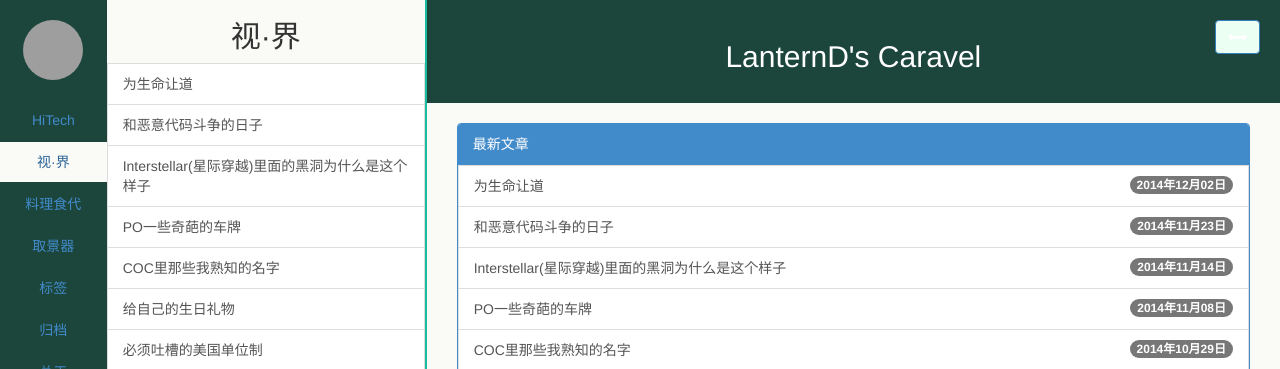
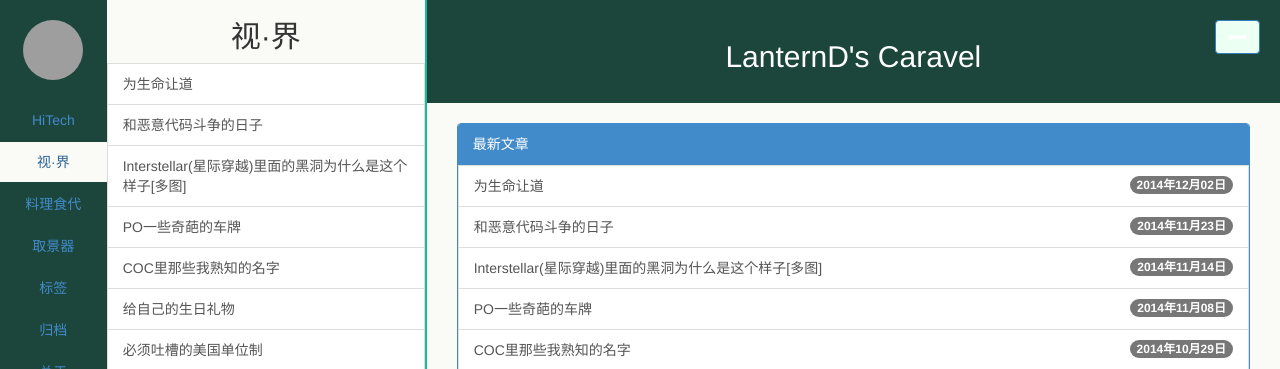
Before and after one commit to LanternD/lanternd.github.io, a Jekyll site: the page built from index.html, in a window 1280 px wide. Shown: the top 369 px of the page. Built offline with Jekyll 4.4.1, drawn with Linux system fonts in a browser that asks for light colours; the list of posts is cut into pages by our own code; grey boxes are pictures that could not be loaded.

Commit message:
LanternD's

```diff
--- a/_includes/navside.html
+++ b/_includes/navside.html
@@ -17,7 +17,7 @@
           <tr>
             <td><a href="/pages/atom.xml" target="_blank"><i class="fa fa-rss fa-lg"></i></a></td>
             <td><a href="mailto:{{ site.author.email }}"><i class="fa fa-envelope-o fa-lg"></i></a></td>
-            <td><a class="pjaxlink" href="/pages/links.html" target="_blank"><i class="fa fa-link fa-lg"></i></a></td>
+            <td><a class="pjaxlink" href="/pages/links.html"><i class="fa fa-link fa-lg"></i></a></td>
           </tr>
         </table>
       </div>
--- a/_posts/View-Witness/2014-11-14-Interstellar-Blackhole.md
+++ b/_posts/View-Witness/2014-11-14-Interstellar-Blackhole.md
@@ -1,6 +1,6 @@
 ---
 layout: post
-title: Interstellar(星际穿越)里面的黑洞为什么是这个样子
+title: Interstellar(星际穿越)里面的黑洞为什么是这个样子[多图]
 permalink: /Interstellar-Blackhole
 categories: [视·界]
 tags: [Interstellar, 星际穿越, 黑洞]
```
